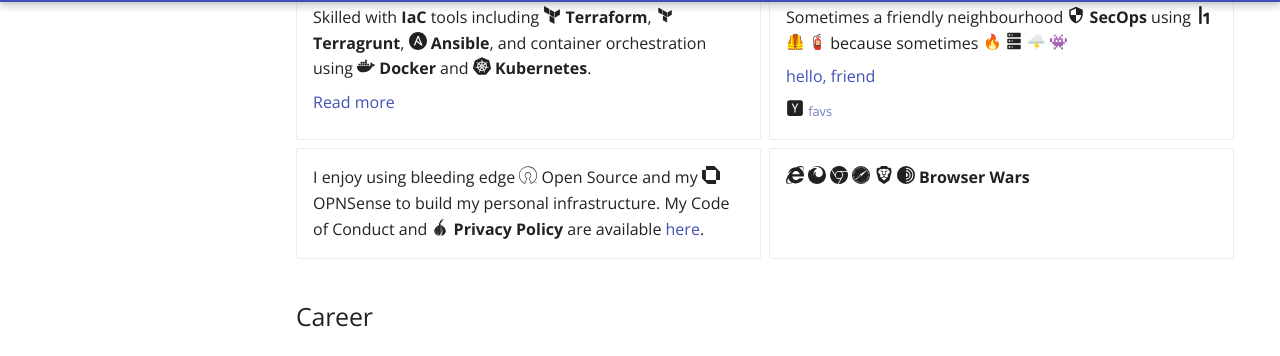
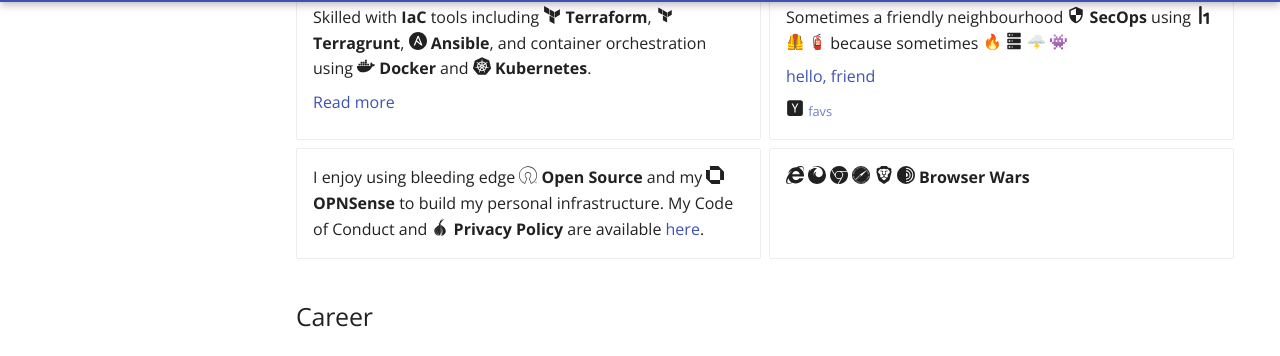
Before and after one commit to danslinky/danslinky.co.uk, an MkDocs documentation site: the page built from docs/resumes/markdown/index.md, in a window 1280 px wide and 900 px high, scrolled down 998 px. Shown: the part 94-450 px from the top of the window. Built offline with MkDocs 1.6.1 and Material for MkDocs 9.7.7, drawn with Linux system fonts in a browser that asks for light colours; emoji names are drawn with the system emoji font; plug-ins that fetch from the network failed and are left out; comment, search, counter and statistics services are not loaded.

Commit message:
formatting

```diff
--- a/docs/resumes/markdown/index.md
+++ b/docs/resumes/markdown/index.md
@@ -69,8 +69,8 @@ I also collaborated with other engineers, product managers, and stakeholders to
     :fontawesome-brands-square-hacker-news: <small>[favs](https://news.ycombinator.com/favorites?id=danslinky)</small>
 
 - I enjoy using bleeding edge
-    :simple-opensourceinitiative: Open Source and my
-    :simple-opnsense: OPNSense to build my personal infrastructure. My Code of Conduct and :simple-torproject: __Privacy Policy__ are available [here](#).
+    :simple-opensourceinitiative: __Open Source__ and my
+    :simple-opnsense: __OPNSense__ to build my personal infrastructure. My Code of Conduct and :simple-torproject: __Privacy Policy__ are available [here](#).
 
 - :fontawesome-brands-internet-explorer: :simple-firefox: :simple-googlechrome: :simple-safari: :fontawesome-brands-brave: :simple-torbrowser: __Browser Wars__
 
```
